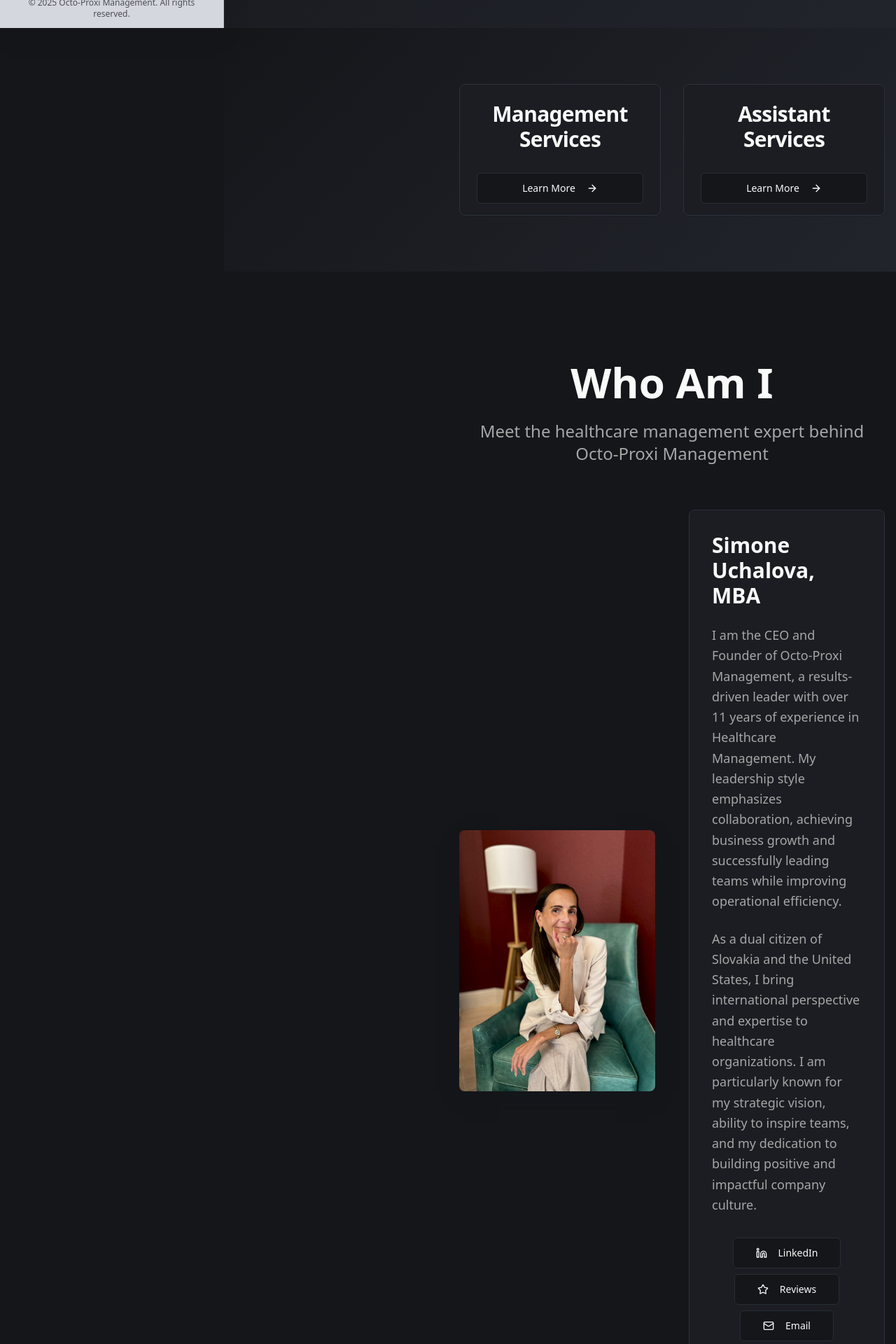
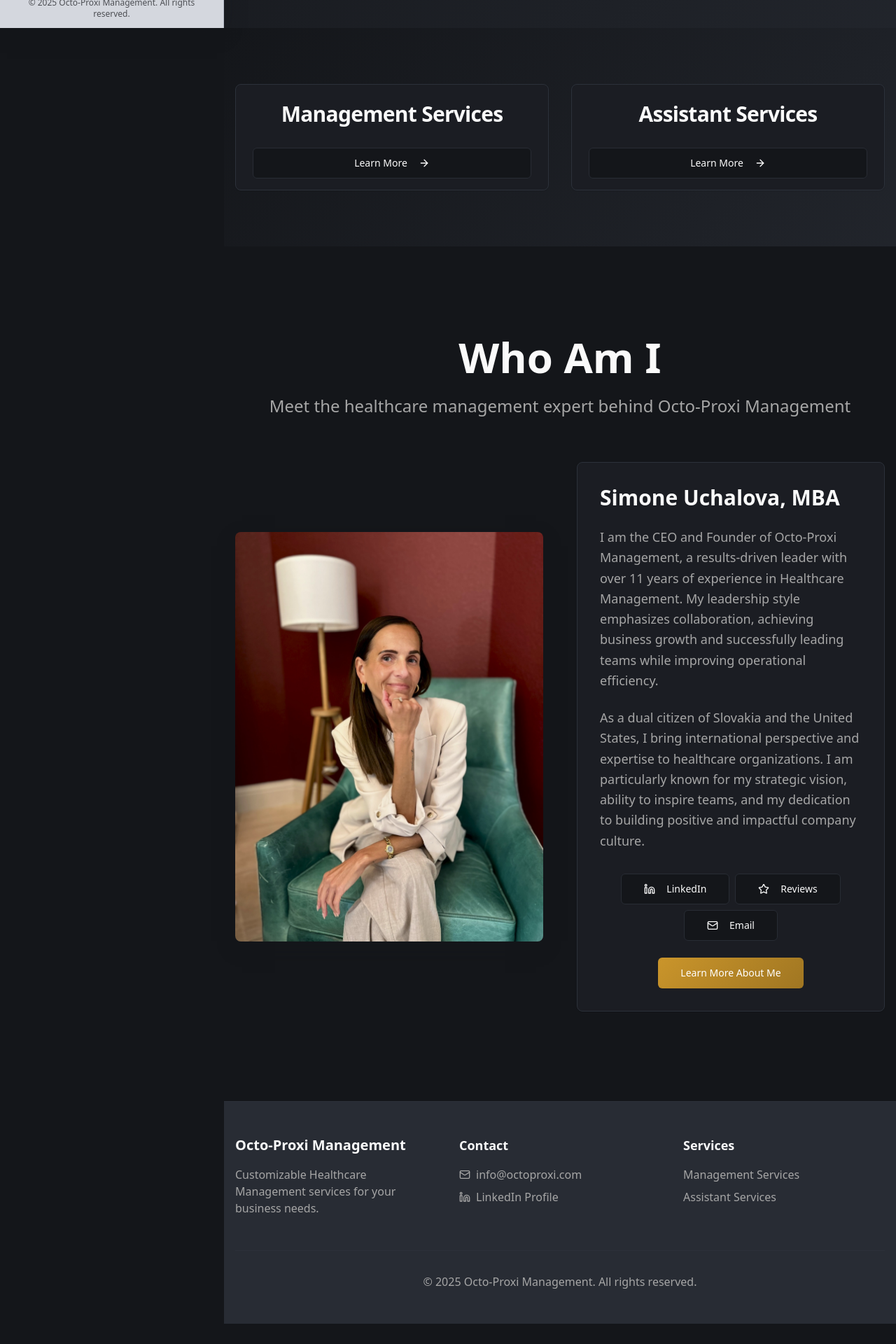
Before and after one commit to tinashe13/octo-proxi-connect, a React (Vite) app: page / in a window 1280 px wide. Shown: the part 760-2680 px from the top of the page at 70% size. After the commit the page ends 2651 px from the top, so only its background shows below. Built offline with nearby package versions, Linux system fonts and the light colour scheme.

Commit message:
Fix section alignment
Center sections on web view.

```diff
--- a/src/components/BioSection.tsx
+++ b/src/components/BioSection.tsx
@@ -6,7 +6,7 @@ import { LinkedinIcon, Mail, Star } from 'lucide-react';
 export function BioSection() {
   return (
     <section id="bio" className="py-20 lg:py-32 bg-background">
-      <div className="container mx-auto px-4 lg:pl-84 pl-4">
+      <div className="container mx-auto px-4">
         <div className="max-w-7xl mx-auto">
           <div className="text-center mb-16">
             <h2 className="text-4xl md:text-5xl lg:text-6xl font-bold text-foreground mb-6">
--- a/src/components/Footer.tsx
+++ b/src/components/Footer.tsx
@@ -3,7 +3,7 @@ import { LinkedinIcon, Mail } from 'lucide-react';
 export function Footer() {
   return (
     <footer className="bg-secondary py-12 border-t border-border">
-      <div className="container mx-auto px-4 lg:pl-84 pl-4">
+      <div className="container mx-auto px-4">
         <div className="max-w-6xl mx-auto">
           <div className="grid md:grid-cols-3 gap-8 text-center md:text-left">
             {/* Company Info */}
--- a/src/components/ServicesSection.tsx
+++ b/src/components/ServicesSection.tsx
@@ -35,7 +35,7 @@ export function ServicesSection() {
 
   return (
     <section id="services" className="py-20 bg-gradient-dark">
-      <div className="container mx-auto px-4 lg:pl-84 pl-4">
+      <div className="container mx-auto px-4">
         <div className="grid md:grid-cols-2 gap-8 max-w-6xl mx-auto">
           {services.map((service, index) => (
             <Card key={index} className="bg-card border-border hover:shadow-elegant transition-all duration-300 hover:scale-105">
--- a/src/index.css
+++ b/src/index.css
@@ -119,10 +119,6 @@
 
 /* Custom utility classes */
 @layer utilities {
-  .pl-84 {
-    padding-left: 21rem;
-  }
-
   .hover-scale {
     @apply transition-transform duration-200 hover:scale-105;
   }
```
